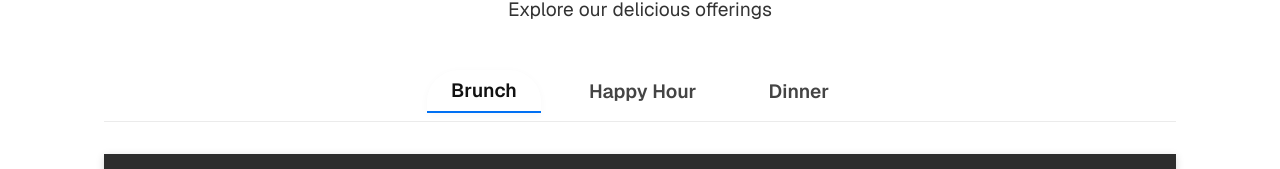
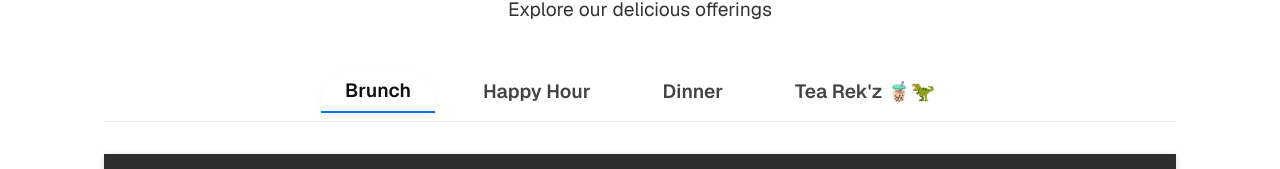
Before and after one commit to SkilletzCafe/skilletz.cafe, a Next.js app: page /menu in a window 1280 px wide. Shown: the part 231-400 px from the top of the page. Built offline with nearby package versions, Linux system fonts and the light colour scheme; a web font is replaced by a local one.

Commit message:
adds Tea Rek'z to menu

```diff
--- /dev/null
+++ b/src/components/menu/MenuTabNavigation.tsx
@@ -0,0 +1,36 @@
+import React from 'react';
+
+import { MENU_TAB_CONFIG, MenuTab } from '@/config/menuTabs';
+
+import styles from '@/styles/Menu.module.css';
+
+interface MenuTabNavigationProps {
+  selectedTab: MenuTab;
+  onTabChange: (tab: MenuTab) => void;
+}
+
+export const MenuTabNavigation: React.FC<MenuTabNavigationProps> = ({
+  selectedTab,
+  onTabChange,
+}) => {
+  const handleTabClick = (tab: MenuTab) => {
+    onTabChange(tab);
+  };
+
+  return (
+    <div className={styles.tabNav} role="tablist" aria-label="Menu type">
+      {MENU_TAB_CONFIG.map((tab) => (
+        <button
+          key={tab.key}
+          className={`${styles.tabButton} ${selectedTab === tab.key ? styles.activeTab : ''}`}
+          onClick={() => handleTabClick(tab.key)}
+          role="tab"
+          aria-selected={selectedTab === tab.key}
+          tabIndex={0}
+        >
+          {tab.label}
+        </button>
+      ))}
+    </div>
+  );
+};
--- /dev/null
+++ b/src/config/menuTabs.ts
@@ -0,0 +1,13 @@
+export type MenuTab = 'Brunch' | 'Happy Hour' | 'Dinner' | "Tea Rek'z";
+
+export interface TabConfig {
+  key: MenuTab;
+  label: string;
+}
+
+export const MENU_TAB_CONFIG: TabConfig[] = [
+  { key: 'Brunch', label: 'Brunch' },
+  { key: 'Happy Hour', label: 'Happy Hour' },
+  { key: 'Dinner', label: 'Dinner' },
+  { key: "Tea Rek'z", label: "Tea Rek'z 🧋🦖" },
+];
--- a/src/pages/menu/index.tsx
+++ b/src/pages/menu/index.tsx
@@ -5,6 +5,7 @@ import { GetStaticProps } from 'next';
 import { MenuData, MenuItemState } from '@/types/menu';
 
 import { margarine } from '@/config/fonts';
+import { MenuTab } from '@/config/menuTabs';
 
 import { BasicPageLayout } from '@/components/BasicPageLayout';
 import { RestaurantSchema } from '@/components/RestaurantSchema';
@@ -12,6 +13,7 @@ import { ScrollToTop } from '@/components/ScrollToTop';
 import { MenuCategorySwitcher } from '@/components/menu/MenuCategorySwitcher';
 import { MenuItem } from '@/components/menu/MenuItem';
 import { MenuSections } from '@/components/menu/MenuSections';
+import { MenuTabNavigation } from '@/components/menu/MenuTabNavigation';
 
 import { getMainMenus, imageLoader } from '@/utils/menu';
 import { loadMenuData } from '@/utils/menu_static';
@@ -25,8 +27,8 @@ interface MenuPageProps {
 
 export default function Menu({ menuData }: MenuPageProps) {
   // Check for utm_campaign parameter to determine initial tab
-  const getInitialTab = (): 'Brunch' | 'Happy Hour' | 'Dinner' => {
-    let initialTab: 'Brunch' | 'Happy Hour' | 'Dinner' = 'Brunch';
+  const getInitialTab = (): MenuTab => {
+    let initialTab: MenuTab = 'Brunch';
 
     if (typeof window !== 'undefined') {
       const utmCampaign = getUrlParam('utm_campaign');
@@ -34,14 +36,16 @@ export default function Menu({ menuData }: MenuPageProps) {
         initialTab = 'Dinner';
       } else if (utmCampaign && utmCampaign.toLowerCase().startsWith('happy')) {
         initialTab = 'Happy Hour';
+      } else if (utmCampaign && utmCampaign.toLowerCase().startsWith('tea')) {
+        initialTab = "Tea Rek'z";
       }
     }
 
     return initialTab;
   };
 
-  // Add tab state for Brunch/Happy Hour/Dinner
-  const [selectedTab, setSelectedTab] = useState<'Brunch' | 'Happy Hour' | 'Dinner'>(getInitialTab);
+  // Add tab state for Brunch/Happy Hour/Dinner/Tea Rek'z
+  const [selectedTab, setSelectedTab] = useState<MenuTab>(getInitialTab);
   const [selectedCategory, setSelectedCategory] = useState<string | null>(null);
   const [focusedItemIndex, setFocusedItemIndex] = useState<number>(-1);
   const [itemStates, setItemStates] = useState<Record<string, MenuItemState>>({});
@@ -50,11 +54,16 @@ export default function Menu({ menuData }: MenuPageProps) {
   const observerRef = useRef<IntersectionObserver | null>(null);
   const categoryRefs = useRef<(HTMLHeadingElement | null)[]>([]);
 
-  // Separate Dinner, Happy Hour, and Brunch menus
+  // Separate Dinner, Happy Hour, Tea Rek'z, and Brunch menus
   const dinnerMenu = menuData.menus.find((menu) => menu.name === 'Dinner');
   const happyHourMenu = menuData.menus.find((menu) => menu.name === 'Happy Hour');
+  const teaRekzMenu = menuData.menus.find((menu) => menu.name === "Tea Rek'z 🧋🦖");
   const brunchMenus = menuData.menus.filter(
-    (menu) => menu.name !== 'Dinner' && menu.name !== 'Happy Hour' && menu.groups.length === 1
+    (menu) =>
+      menu.name !== 'Dinner' &&
+      menu.name !== 'Happy Hour' &&
+      menu.name !== "Tea Rek'z 🧋🦖" &&
+      menu.groups.length === 1
   );
 
   // Set up intersection observer
@@ -94,6 +103,8 @@ export default function Menu({ menuData }: MenuPageProps) {
       setSelectedTab('Dinner');
     } else if (utmCampaign && utmCampaign.toLowerCase().startsWith('happy')) {
       setSelectedTab('Happy Hour');
+    } else if (utmCampaign && utmCampaign.toLowerCase().startsWith('tea')) {
+      setSelectedTab("Tea Rek'z");
     }
   }, []);
 
@@ -171,6 +182,8 @@ export default function Menu({ menuData }: MenuPageProps) {
       ? [dinnerMenu]
       : selectedTab === 'Happy Hour' && happyHourMenu
         ? [happyHourMenu]
+        : selectedTab === "Tea Rek'z" && teaRekzMenu
+          ? [teaRekzMenu]
           : brunchMenus;
   const totalMenuItems = menus.reduce((total, menu) => {
     return total + menu.groups.reduce((groupTotal, group) => groupTotal + group.items.length, 0);
@@ -178,6 +191,7 @@ export default function Menu({ menuData }: MenuPageProps) {
 
   const isDinner = selectedTab === 'Dinner' && dinnerMenu;
   const isHappyHour = selectedTab === 'Happy Hour' && happyHourMenu;
+  const isTeaRekz = selectedTab === "Tea Rek'z" && teaRekzMenu;
   // Compute category options for MenuCategorySwitcher
   const categoryOptions = isDinner
     ? dinnerMenu.groups
@@ -186,6 +200,10 @@ export default function Menu({ menuData }: MenuPageProps) {
     : isHappyHour
       ? happyHourMenu.groups
           .filter((g) => g.items && g.items.length > 0)
+          .map((g) => ({ key: g.guid, label: g.name }))
+      : isTeaRekz
+        ? teaRekzMenu.groups
+            .filter((g) => g.items && g.items.length > 0 && g.name !== 'Grab n Go')
             .map((g) => ({ key: g.guid, label: g.name }))
         : brunchMenus
             .filter((m) => m.groups[0].items && m.groups[0].items.length > 0)
@@ -196,6 +214,8 @@ export default function Menu({ menuData }: MenuPageProps) {
     ? dinnerMenu.groups
     : isHappyHour
       ? happyHourMenu.groups
+      : isTeaRekz
+        ? teaRekzMenu.groups.filter((g) => g.name !== 'Grab n Go')
         : brunchMenus.map((m) => ({ ...m, items: m.groups[0].items }));
   const getItems = isDinner
     ? (g: any) =>
@@ -204,53 +224,23 @@ export default function Menu({ menuData }: MenuPageProps) {
           : g.items
     : isHappyHour
       ? (g: any) => g.items
+      : isTeaRekz
+        ? (g: any) => g.items
         : (m: any) =>
             m.name && m.name.startsWith('Daily Specials')
               ? m.items.filter((item: any) => item.name === 'Soup of the Day')
               : m.items;
 
+  const handleTabChange = (tab: MenuTab) => {
+    setSelectedTab(tab);
+    setSelectedCategory(null);
+  };
+
   return (
     <BasicPageLayout title="Menu" heading="Our Menu" intro="Explore our delicious offerings">
       <div className={styles.menuContainer}>
         {/* Top-level tab navigation */}
-        <div className={styles.tabNav} role="tablist" aria-label="Menu type">
-          <button
-            className={`${styles.tabButton} ${selectedTab === 'Brunch' ? styles.activeTab : ''}`}
-            onClick={() => {
-              setSelectedTab('Brunch');
-              setSelectedCategory(null);
-            }}
-            role="tab"
-            aria-selected={selectedTab === 'Brunch'}
-            tabIndex={selectedTab === 'Brunch' ? 0 : -1}
-          >
-            Brunch
-          </button>
-          <button
-            className={`${styles.tabButton} ${selectedTab === 'Happy Hour' ? styles.activeTab : ''}`}
-            onClick={() => {
-              setSelectedTab('Happy Hour');
-              setSelectedCategory(null);
-            }}
-            role="tab"
-            aria-selected={selectedTab === 'Happy Hour'}
-            tabIndex={selectedTab === 'Happy Hour' ? 0 : -1}
-          >
-            Happy Hour
-          </button>
-          <button
-            className={`${styles.tabButton} ${selectedTab === 'Dinner' ? styles.activeTab : ''}`}
-            onClick={() => {
-              setSelectedTab('Dinner');
-              setSelectedCategory(null);
-            }}
-            role="tab"
-            aria-selected={selectedTab === 'Dinner'}
-            tabIndex={selectedTab === 'Dinner' ? 0 : -1}
-          >
-            Dinner
-          </button>
-        </div>
+        <MenuTabNavigation selectedTab={selectedTab} onTabChange={handleTabChange} />
         {/* Category navigation */}
         <MenuCategorySwitcher
           options={categoryOptions}
```
Lines whose indentation alone changed are shown as unchanged.
